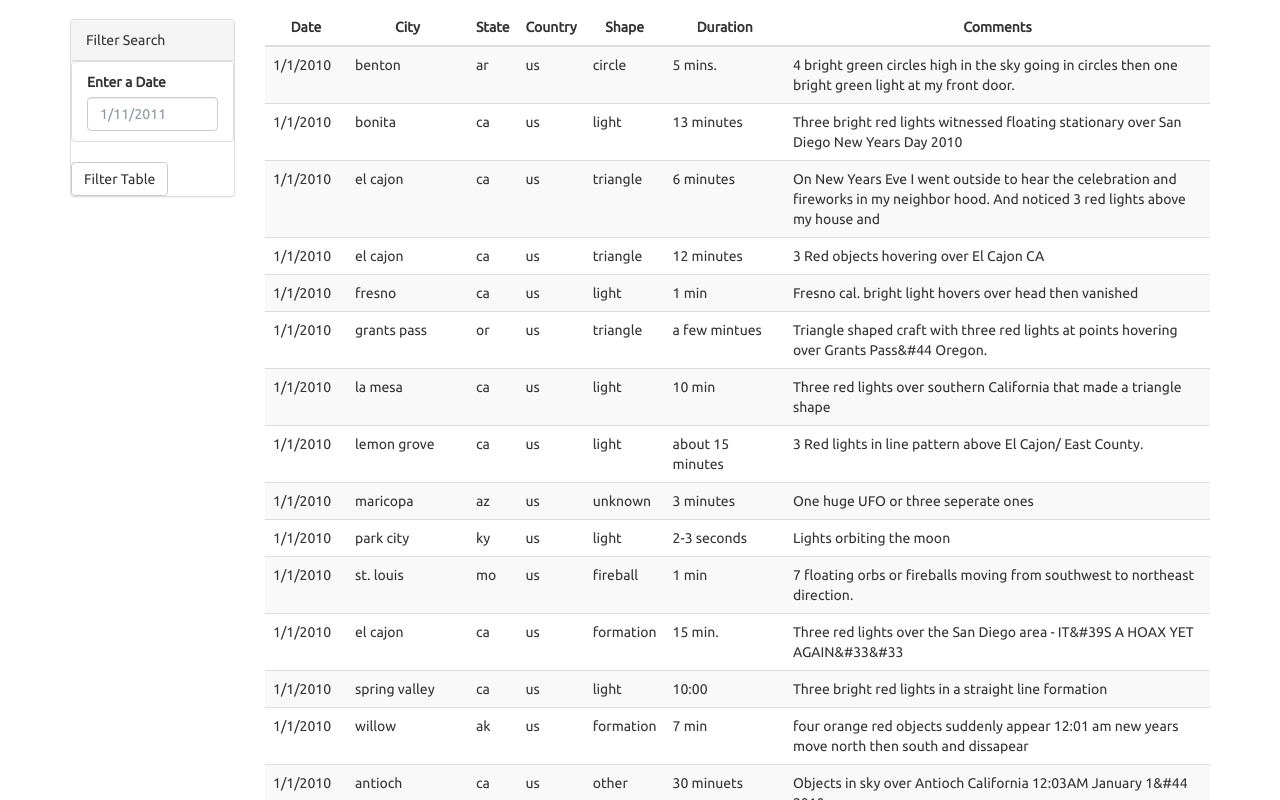
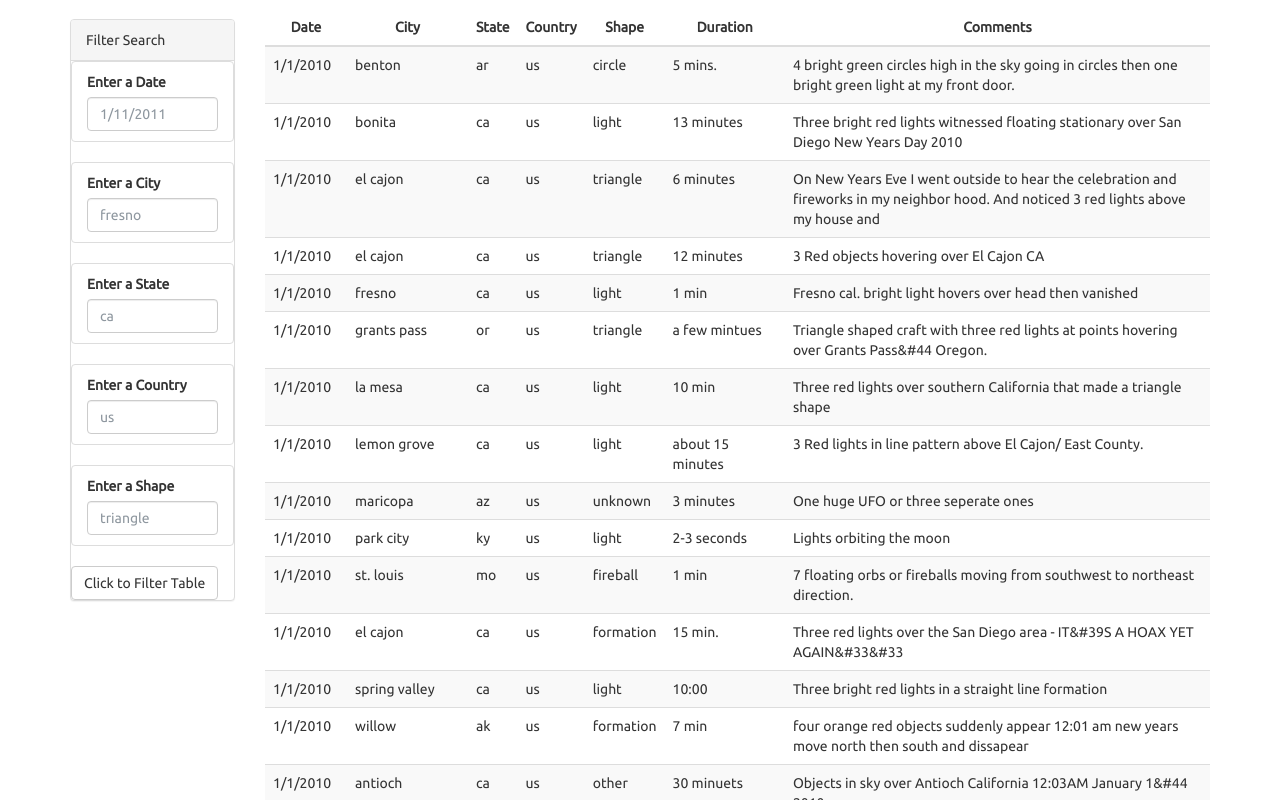
Before and after one commit to mvaldes27/javascript-challenge, a plain HTML site: page UFO-level-1/index.html in a window 1280 px wide. Shown: the part 653-1453 px from the top of the page. Drawn offline with nearby package versions, Linux system fonts and the light colour scheme.

Commit message:
working on filters

```diff
--- a/UFO-level-1/index.html
+++ b/UFO-level-1/index.html
@@ -41,7 +41,39 @@
                       </li>
                     </ul>
                   </div>
-                  <button id="filter-btn" type="button" class="btn btn-default">Filter Table</button>
+                  <div class="form-group">
+                    <ul class="list-group" id="filters">
+                      <li class="filter list-group-item">
+                        <label for="city">Enter a City</label>
+                        <input class="form-control" id="city" type="text" placeholder="fresno">
+                      </li>
+                    </ul>
+                  </div>
+                  <div class="form-group">
+                    <ul class="list-group" id="filters">
+                      <li class="filter list-group-item">
+                        <label for="state">Enter a State</label>
+                        <input class="form-control" id="state" type="text" placeholder="ca">
+                      </li>
+                    </ul>
+                  </div>
+                  <div class="form-group">
+                    <ul class="list-group" id="filters">
+                      <li class="filter list-group-item">
+                        <label for="country">Enter a Country</label>
+                        <input class="form-control" id="country" type="text" placeholder="us">
+                      </li>
+                    </ul>
+                  </div>
+                  <div class="form-group">
+                    <ul class="list-group" id="filters">
+                      <li class="filter list-group-item">
+                        <label for="shape">Enter a Shape</label>
+                        <input class="form-control" id="shape" type="text" placeholder="triangle">
+                      </li>
+                    </ul>
+                  </div>
+                  <button id="filter-btn" type="button" class="btn btn-default">Click to Filter Table</button>
                 </form>
               </div>
             </div>
--- a/UFO-level-1/static/js/app.js
+++ b/UFO-level-1/static/js/app.js
@@ -7,7 +7,7 @@ var tableData = data;
 var tbody = d3.select("tbody");
 
 // Console.log the ufodata from data.js
-console.log(data);
+console.log(tableData);
 
 // Step 1: Loop Through `data` and console.log each ufodata object
 
@@ -38,11 +38,6 @@ var form = d3.select(".form-control");
 // Create event handlers
 button.on("click", runEnter);
 form.on("submit", runEnter);
-form.addEventListener('keyup', function(event) {
-    if (event.code === 'Enter') {
-      runEnter();
-    }
-  });
 
 function runEnter() {
 
@@ -53,21 +48,32 @@ function runEnter() {
 
   var inputValue = form.property("value");
 
-//  filter table by date
+  //  filter table by..
 
-var filteredData = tableData.filter(table => table.datetime === inputValue);
+  var filteredbydate = tableData.filter(table => table.datetime === inputValue);
+  var filteredbycity = tableData.filter(table => table.city === inputValue);
+  var filteredbystate = tableData.filter(table => table.state === inputValue);
+  var filteredbycountry = tableData.filter(table => table.country === inputValue);
+  var filteredbyshape = tableData.filter(table => table.shape === inputValue);
 
-console.log(filteredData);
+  //save inputs as array
 
-// clear original table
-tbody.html("");
+  //if value is null, don't need it, if it is, pull through and filter based on criteria
 
-//display filtered table
+  var filters = [filteredbydate, filteredbycity, filteredbystate, filteredbycountry, filteredbyshape];
 
-filteredData.forEach(function(filter) {
-  console.log(filter);
+  // clear original table
+  tbody.html("");
 
-// Step 2:  Use d3 to append one table row `tr` for each ufodata object
+  //display filtered table
+
+  d3.select(".form-control>span").text(inputValue);
+
+//filter by date
+  filteredbydate.forEach(function(filter) {
+    console.log(filter);
+
+ // Step 2:  Use d3 to append one table row `tr` for each ufodata object
   var row = tbody.append("tr");
 // Step 3:  Use `Object.entries` to console.log each ufodata value
   Object.entries(filter).forEach(function([key, value]) {
@@ -78,24 +84,9 @@ filteredData.forEach(function(filter) {
 
 // Step 5: Use d3 to update each cell's text with ufodata values
     cell.text(value);
-  });
-});
 
 
-
-
-
-  // // Select the input element and get the raw HTML node
-  // var  = d3.select("#patient-form-input");
-
-  // // Get the value property of the input element
-  // var inputValue = inputElement.property("value");
-
-  // console.log(inputValue);
-  // console.log(people);
-
-  // var filteredData = people.filter(person => person.bloodType === inputValue);
-
-  // console.log(filteredData);
+    });
+  });
 
 };
```
